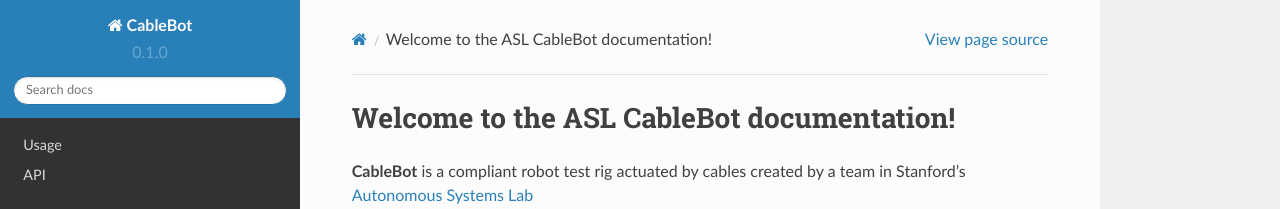
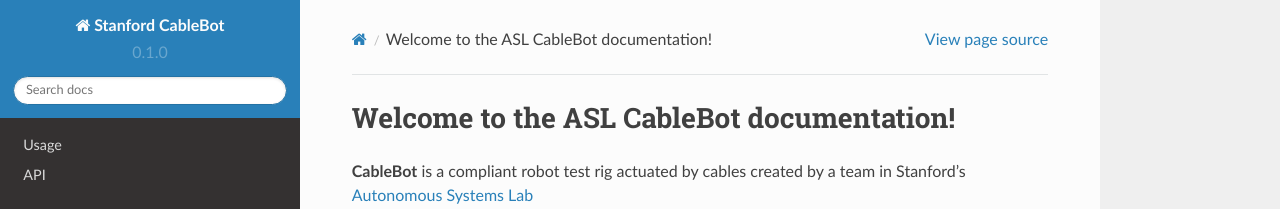
Before and after one commit to markeleone/ASLCableBot, a Sphinx documentation site: the page built from docs/source/index.rst, in a window 1280 px wide. Shown: the top 209 px of the page. Built offline with Sphinx 7.4.7 and the Read the Docs theme 2.0.0, drawn with Linux system fonts in a browser that asks for light colours.

Commit message:
Update conf.py

```diff
--- a/docs/source/conf.py
+++ b/docs/source/conf.py
@@ -2,7 +2,7 @@
 
 # -- Project information
 
-project = 'CableBot'
+project = 'Stanford CableBot'
 copyright = '2023, Mark Leone'
 author = 'Mark Leone'
 
```
